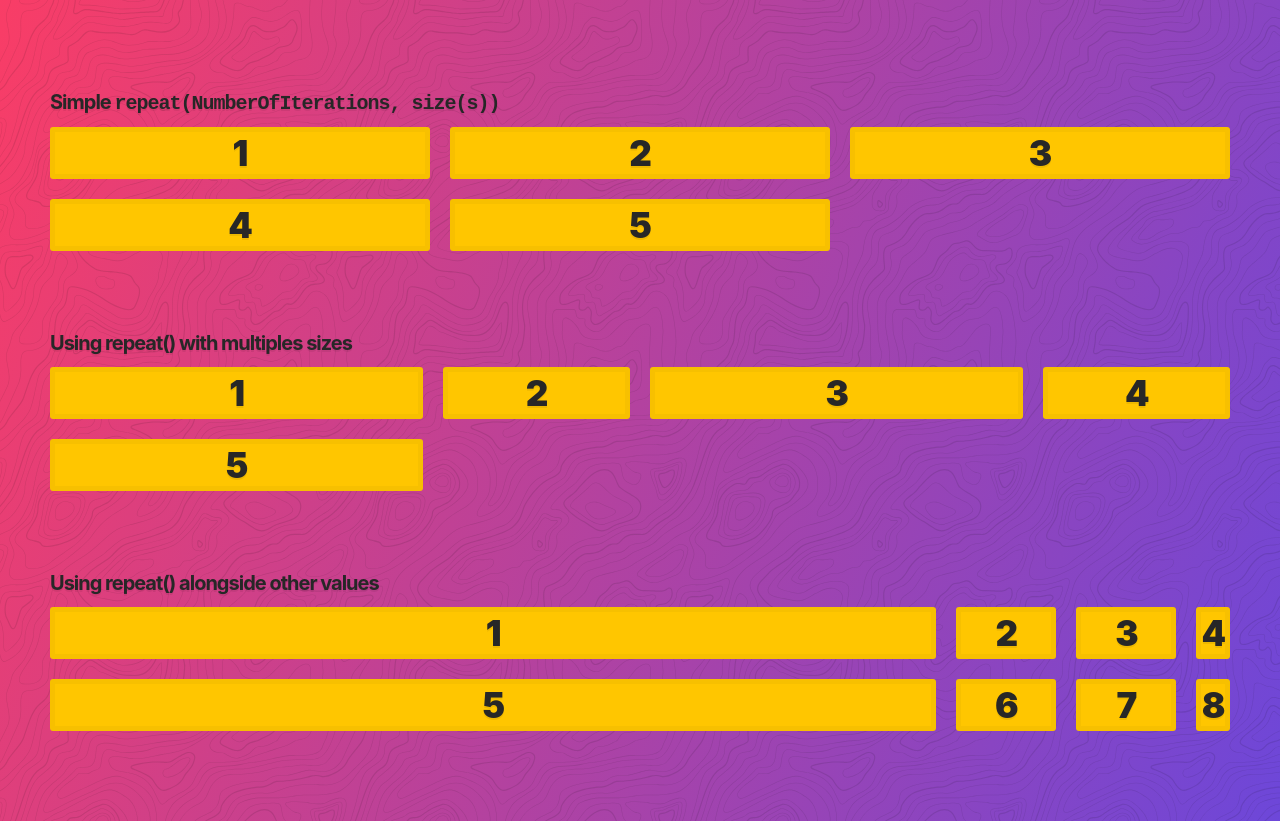
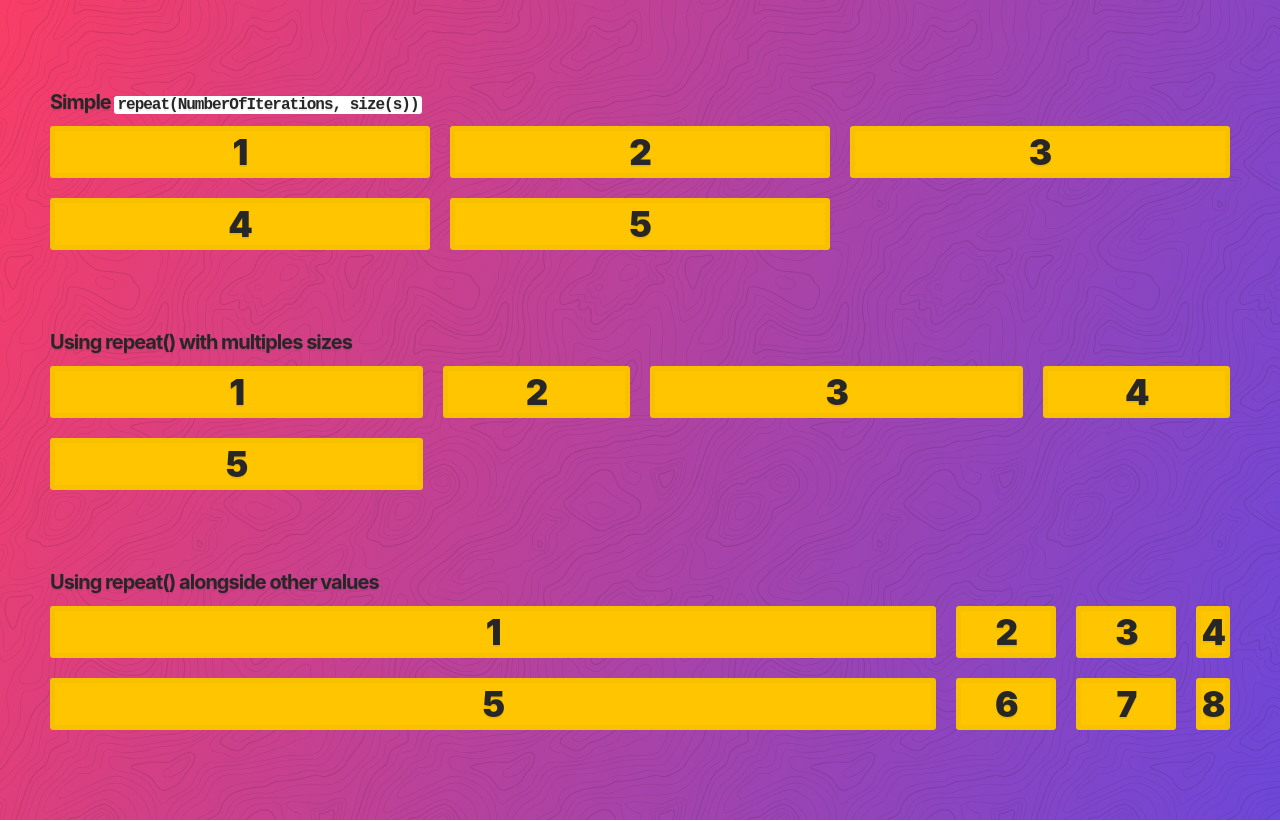
Before and after one commit to idmarjr/wesbos-css-grid, a plain HTML site: page video08/index.html in a window 1280 px wide. Drawn offline with Linux system fonts and the light colour scheme.

Commit message:
Add basic styles to <code> blocks

```diff
--- a/assets/style.css
+++ b/assets/style.css
@@ -53,6 +53,15 @@ img {
 	width: 100%;
 }
 
+code {
+	display: inline-block;
+	font-family: monospace;
+	font-size: 0.8em;
+	padding: 0 3px;
+	border-radius: 3px;;
+	background-color: var(--white);
+}
+
 /* Each item in our grid will contain numbers */
 /* We center the contents of these items. You can also do this with flexbox too! */
 .item {
```
